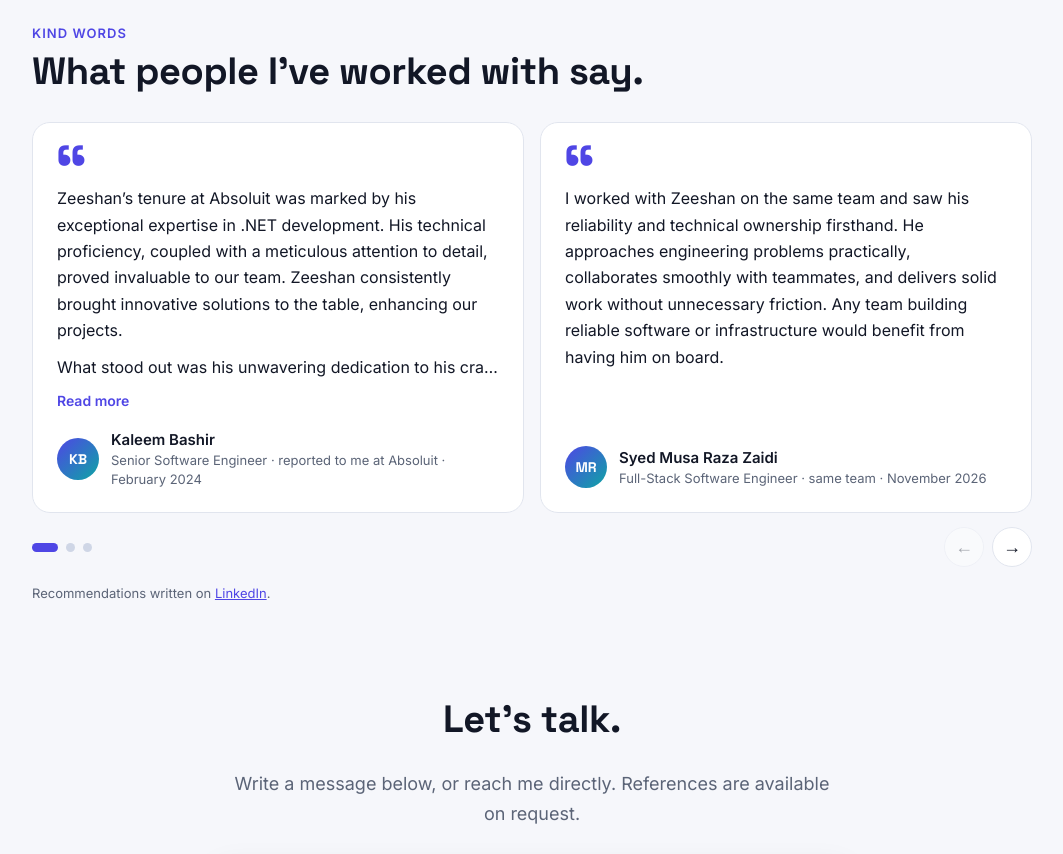
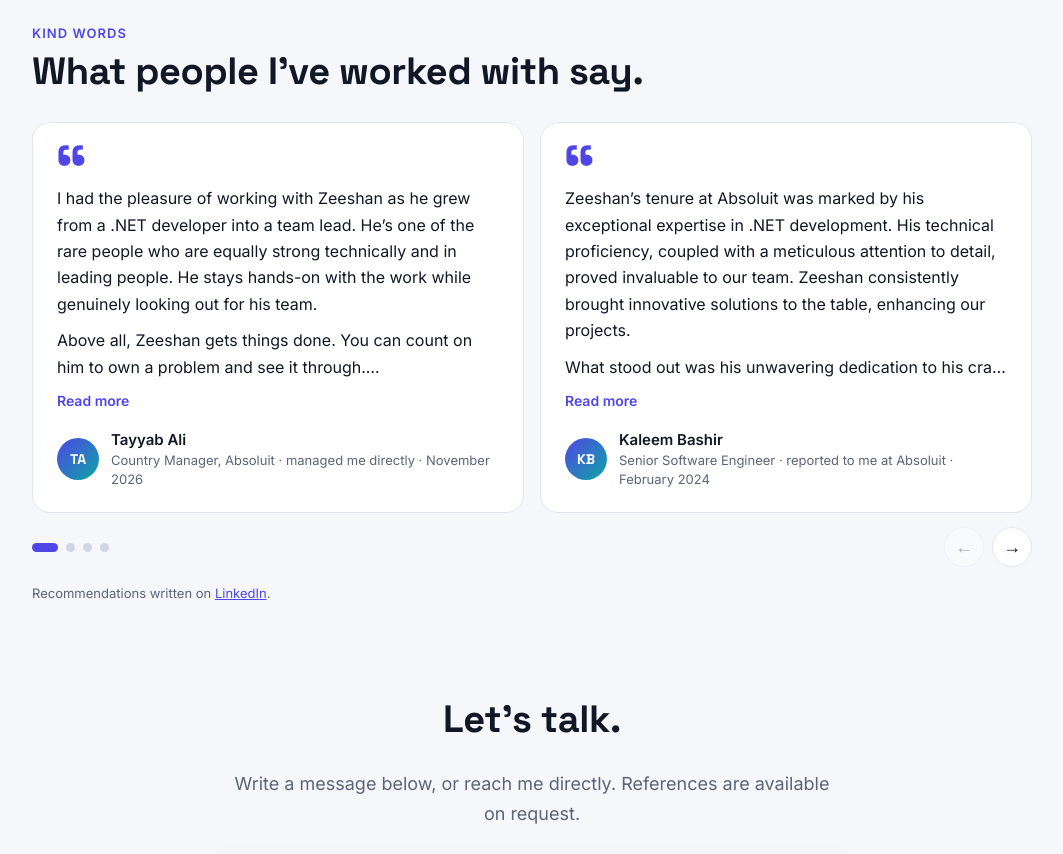
Before and after one commit to zeeshansaeed-dev/zeeshansaeed-dev.github.io, a plain HTML site: page index.html in a window 1280 px wide. Shown: the part 3500-4354 px from the top of the page, without its empty margins (108-1171 px from the left). Drawn offline with Linux system fonts and the light colour scheme.

Commit message:
Add Tayyab Ali's recommendation to Kind words, first in the slider
Co-Authored-By: Claude Sonnet 5.5 <noreply@anthropic.com>

```diff
--- a/index.html
+++ b/index.html
@@ -155,6 +155,14 @@
     <div class="quotes" id="quotes" tabindex="0" role="region" aria-label="Recommendations, scroll sideways">
       <figure class="quote">
         <blockquote>
+          <p>I had the pleasure of working with Zeeshan as he grew from a .NET developer into a team lead. He’s one of the rare people who are equally strong technically and in leading people. He stays hands-on with the work while genuinely looking out for his team.</p>
+          <p>Above all, Zeeshan gets things done. You can count on him to own a problem and see it through.</p>
+          <p>Any tech team would be lucky to have him, and if he’s given the chance to lead, that team will be in very good hands.</p>
+        </blockquote>
+        <figcaption><span class="av">TA</span><span><b>Tayyab Ali</b><br>Country Manager, Absoluit · managed me directly · November 2026</span></figcaption>
+      </figure>
+      <figure class="quote">
+        <blockquote>
           <p>Zeeshan’s tenure at Absoluit was marked by his exceptional expertise in .NET development. His technical proficiency, coupled with a meticulous attention to detail, proved invaluable to our team. Zeeshan consistently brought innovative solutions to the table, enhancing our projects.</p>
           <p>What stood out was his unwavering dedication to his craft and his collaborative approach. Zeeshan adeptly tackled challenges and time-critical tasks, all while maintaining a high standard of quality work. His ability to multitask and manage timelines, even amidst unplanned tasks, was truly impressive.</p>
           <p>As a skilled and dedicated developer, Zeeshan has my wholehearted recommendation. Any team or project seeking excellence would benefit from his contributions. It was a privilege to work alongside him during his time at Absoluit.</p>
```
